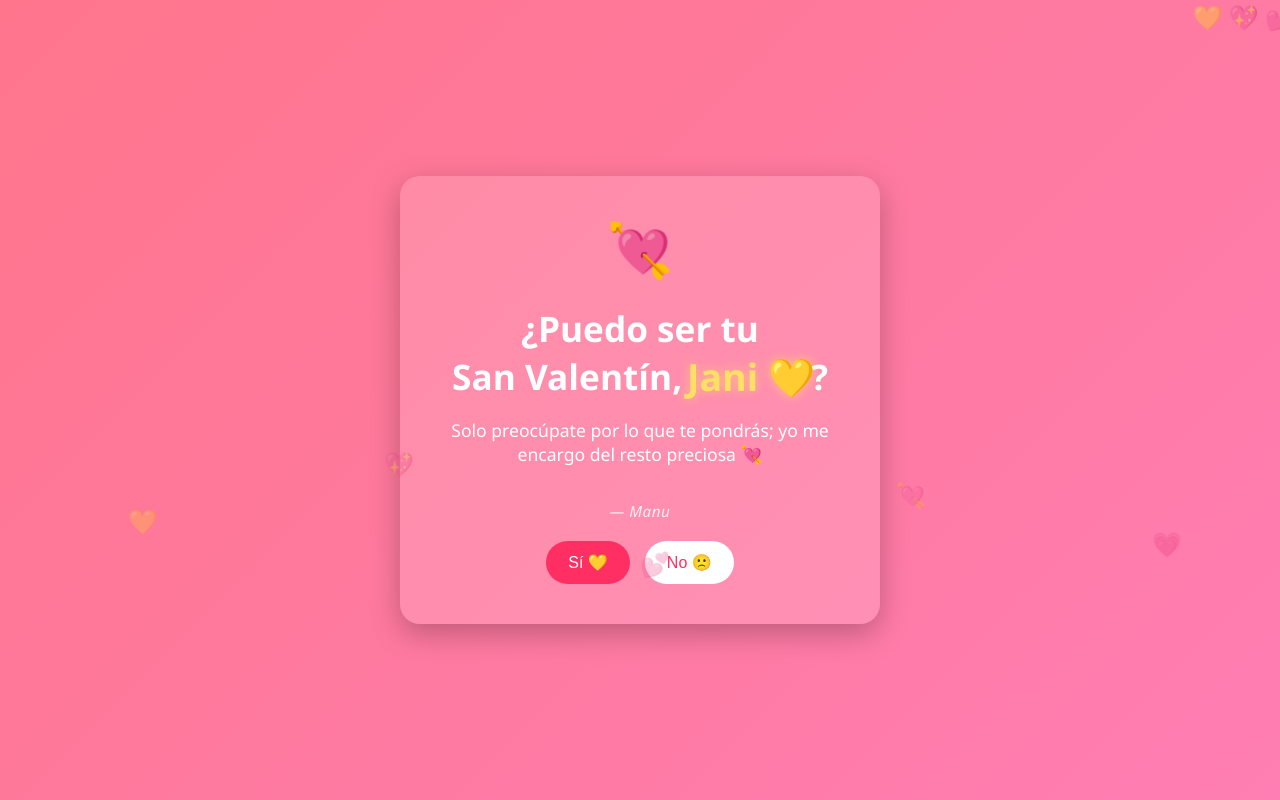
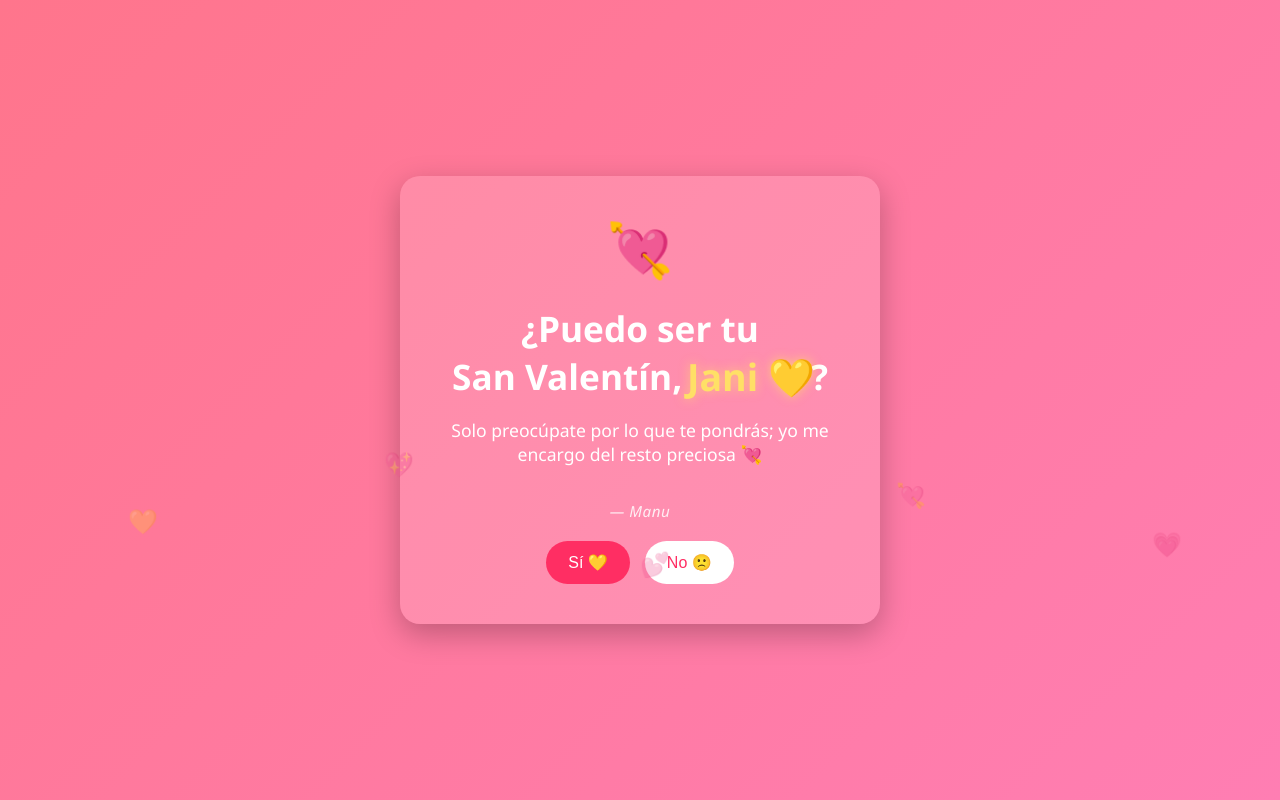
Before and after one commit to Manu25-CODE/San-Valentin-JanetBlancoTqm, a plain HTML site: page index.html in a window 1280 px wide. Drawn offline with Linux system fonts and the light colour scheme.

Commit message:
Update index.html

```diff
--- a/index.html
+++ b/index.html
@@ -100,26 +100,6 @@
   font-style: italic;
   letter-spacing: 0.5px;
 }
-.hearts::before,
-.hearts::after {
-  content: "💛 💖 💕 💘 💗";
-  position: absolute;
-  width: 100%;
-  height: 200%;
-  font-size: 24px;
-  animation: floatHearts 18s linear infinite;
-  opacity: 0.25;
-}
-.hearts {
-  position: fixed;
-  top: 0;
-  left: 0;
-  width: 100%;
-  height: 100%;
-  pointer-events: none;
-  overflow: hidden;
-}
-
 .hearts span {
   position: absolute;
   bottom: -10%;
@@ -127,7 +107,6 @@
   animation: floatUp 12s linear infinite;
   opacity: 0.3;
 }
-
 /* posiciones y tiempos distintos */
 .hearts span:nth-child(1) {
   left: 10%;
```
